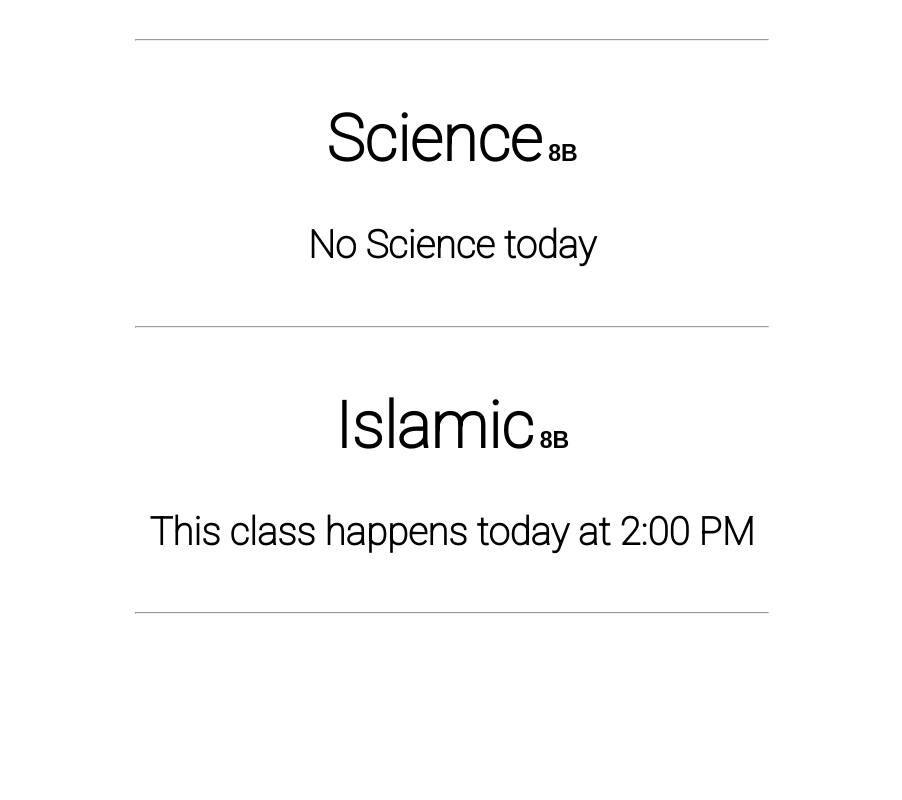
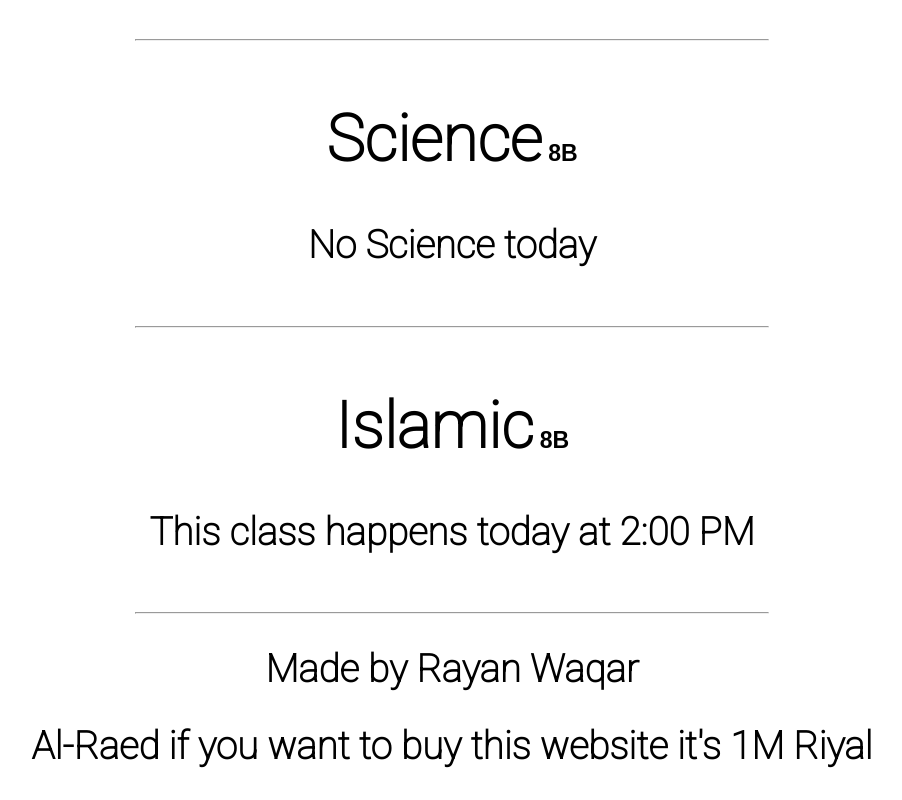
Before and after one commit to Glatinis/glatinis.github.io, a plain HTML site: page index.html in a window 1280 px wide. Shown: the part 889-1689 px from the top of the page, without its empty margins (188-1090 px from the left). Before the commit the page ends 1511 px from the top, so only its background shows below. Drawn offline with Linux system fonts and the light colour scheme.

Commit message:
asking for munz

```diff
--- a/index.html
+++ b/index.html
@@ -16,5 +16,8 @@
         <h2 id="clock">
 
         <script src="index.js"></script>
+
+        <h2>Made by Rayan Waqar</h2>
+        <h2>Al-Raed if you want to buy this website it's 1M Riyal</h2>
     </body>
 </html>
```
